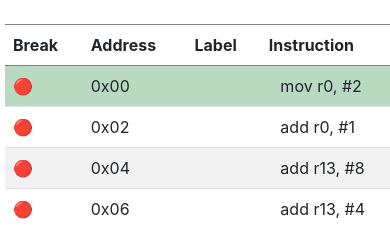
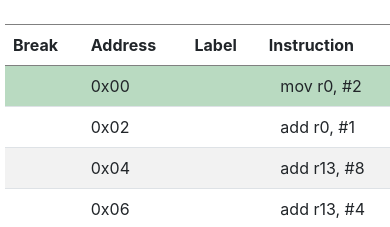
Before and after one commit to FreddyJS/wthumb, a React (Create React App) app in the folder frontend/: page / in a window 390 px wide. Both pictures are taken after a click on the button "Load Program". Shown: the part 614-841 px from the top of the page. Built offline with nearby package versions, Linux system fonts and the light colour scheme.

Commit message:
Style update and breakpoints

```diff
--- a/frontend/src/App.tsx
+++ b/frontend/src/App.tsx
@@ -64,7 +64,7 @@ function App() {
     if (cpu.regs['r15'] >= cpu.program.length * 2) {
       setToastMessage(warningMessages[0]);
     } else {
-      dispatch(runCode(code))
+      dispatch(runCode(code));
     }
   }
 
--- a/frontend/src/components/Program/Program.tsx
+++ b/frontend/src/components/Program/Program.tsx
@@ -1,16 +1,24 @@
-import { useAppSelector } from "hooks";
+import { useAppDispatch, useAppSelector } from "hooks";
 import "./program.scss";
-import stopImage from "./stop.png";
-import stopGif from "./stop.gif";
 
 import { Table } from "react-bootstrap";
 
 import { Instruction } from "emulator/types";
-import { selectProgram } from "reducers/cpuReducer";
+import { selectProgram, setBreakpoint, unsetBreakpoint } from "reducers/cpuReducer";
 
 const Program = () => {
+  const dispatch = useAppDispatch();
   const program = useAppSelector(selectProgram)
   const pc = useAppSelector(state => state.cpu.cpu.regs["r15"])
+
+  const changeBreakpoint = (index: number) => {
+    console.log("Change breakpoint: " + index);
+    if (program[index].break === true) {
+      dispatch(unsetBreakpoint(index*2));
+    } else {
+      dispatch(setBreakpoint(index*2));
+    }
+  }
 
   return (
     <div className="program">
@@ -27,7 +35,11 @@ const Program = () => {
           <tbody>
             {program.map((ins: Instruction, index: number) => (
               <tr key={index} style={index*2 === pc ? { backgroundColor: "#c3e6cb" } : {}}>
-                <td className="program-row-break" onClick={() => console.log('Clicked')}>&#128308;</td>
+                {ins.break === true ?
+                  <td className="program-row-break" onClick={() => changeBreakpoint(index)}>&#128308;</td>
+                  :
+                  <td className="program-row-break" onClick={() => changeBreakpoint(index)}></td>
+                }
                 <td>0x{(index*2).toString(16).padStart(2, '0')}</td>
                 <td>
                   {ins.label}
--- a/frontend/src/reducers/cpuReducer.ts
+++ b/frontend/src/reducers/cpuReducer.ts
@@ -23,12 +23,20 @@ export const cpuSlice = createSlice({
   initialState: initialState,
   // The `reducers` field lets us define reducers and generate associated actions
   reducers: {
+    setBreakpoint: (state, action) => {
+      const index = action.payload / 2;
+      state.cpu.program[index].break = true;
+    },
+    unsetBreakpoint: (state, action) => {
+      const index = action.payload / 2;
+      state.cpu.program[index].break = false;
+    },
     setError: (state, action) => {
-      console.log(action)
       state.error = action.payload;
       state.cpu.error = action.payload;
     },
     updateProgram: (state, action) => {
+      state.cpu.reset();
       state.cpu.loadAssembly(action.payload);
       if (state.cpu.error) {
         state.error = state.cpu.error;
@@ -44,12 +52,9 @@ export const cpuSlice = createSlice({
       state.cpu.memory[index] = action.payload.value;
     },
     runCode: (state, action) => {
-      state.cpu.reset();
-      state.cpu.loadAssembly(action.payload);
       if (state.cpu.error) {
-        state.error = state.cpu.error;
+        return;
       } else {
-        state.error = undefined;
         state.cpu.run();
       }
     },
@@ -66,7 +71,7 @@ export const cpuSlice = createSlice({
   },
 });
 
-export const { setError, updateProgram, updateRegister, updateMemory, runCode, step, reset } = cpuSlice.actions;
+export const { setBreakpoint, unsetBreakpoint, setError, updateProgram, updateRegister, updateMemory, runCode, step, reset } = cpuSlice.actions;
 
 // The function below is called a selector and allows us to select a value from
 // the state. Selectors can also be defined inline where they're used instead of
```
